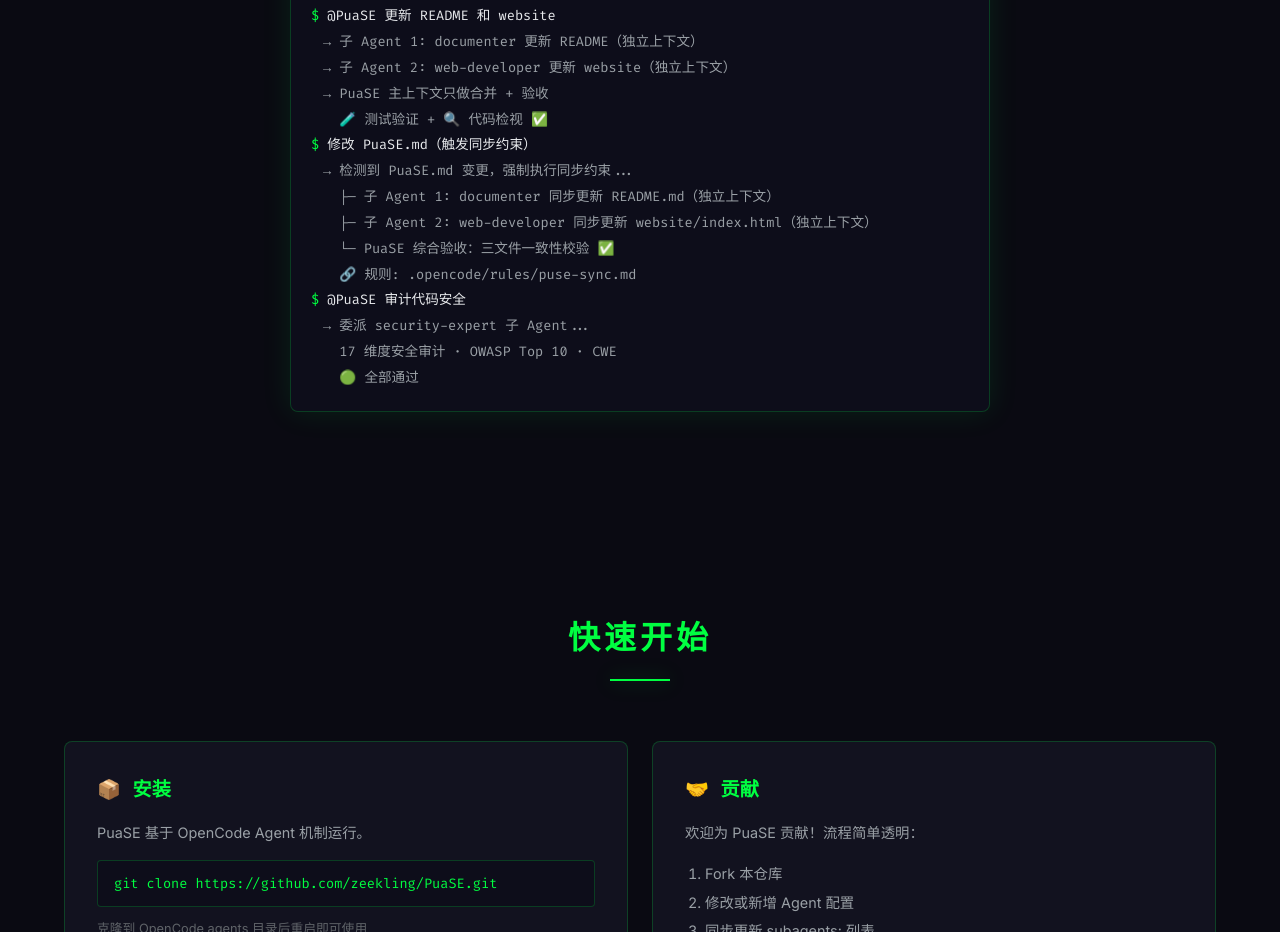
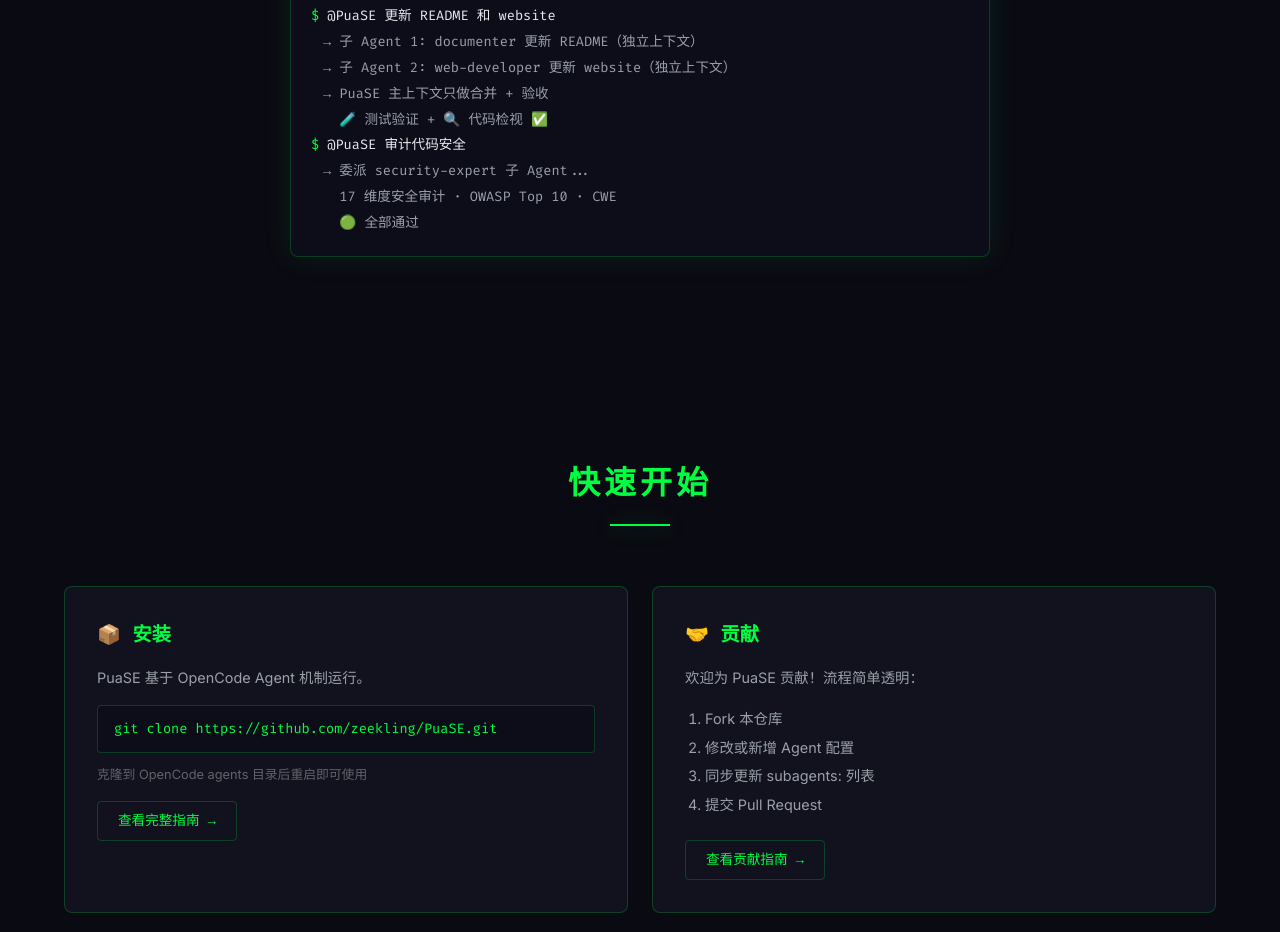
Before and after one commit to zeekling/PuaSE, a website built with Vite: page website/index.html in a window 1280 px wide. Shown: the part 5496-6428 px from the top of the page. Built offline with nearby package versions, Linux system fonts and the light colour scheme; animation ran at ten frames a second.

Commit message:
fix: remove sync constraint scene from website (website is for PuaSE capability description, not internal constraints)

```diff
--- a/website/index.html
+++ b/website/index.html
@@ -276,12 +276,6 @@
           <div class="terminal-line output">→ 子 Agent 2: web-developer 更新 website（独立上下文）</div>
           <div class="terminal-line output">→ PuaSE 主上下文只做合并 + 验收</div>
           <div class="terminal-line output">  🧪 测试验证 + 🔍 代码检视 ✅</div>
-          <div class="terminal-line"><span class="prompt">$</span> <span class="cmd">修改 PuaSE.md（触发同步约束）</span></div>
-          <div class="terminal-line output">→ 检测到 PuaSE.md 变更，强制执行同步约束...</div>
-          <div class="terminal-line output">  ├─ 子 Agent 1: documenter 同步更新 README.md（独立上下文）</div>
-          <div class="terminal-line output">  ├─ 子 Agent 2: web-developer 同步更新 website/index.html（独立上下文）</div>
-          <div class="terminal-line output">  └─ PuaSE 综合验收：三文件一致性校验 ✅</div>
-          <div class="terminal-line output">  🔗 规则: .opencode/rules/puse-sync.md</div>
           <div class="terminal-line"><span class="prompt">$</span> <span class="cmd">@PuaSE 审计代码安全</span></div>
           <div class="terminal-line output">→ 委派 security-expert 子 Agent...</div>
           <div class="terminal-line output">  17 维度安全审计 · OWASP Top 10 · CWE</div>
```
